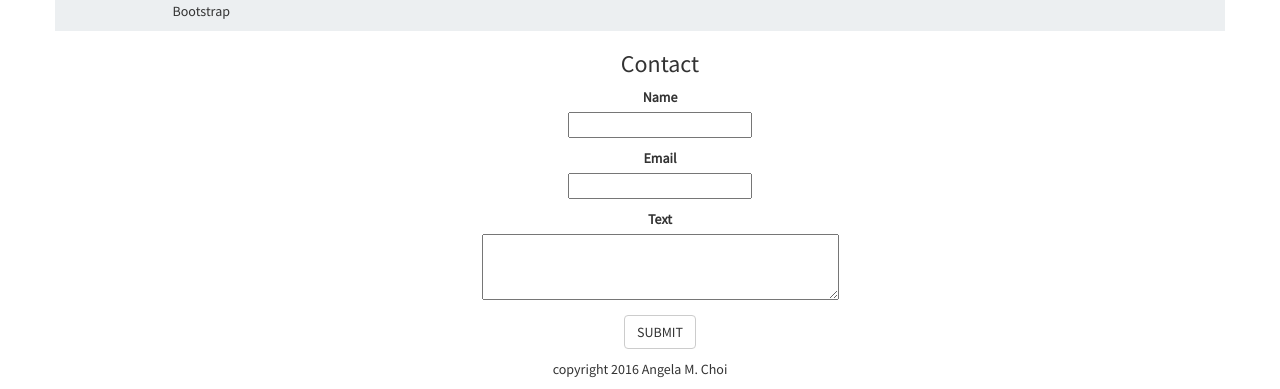
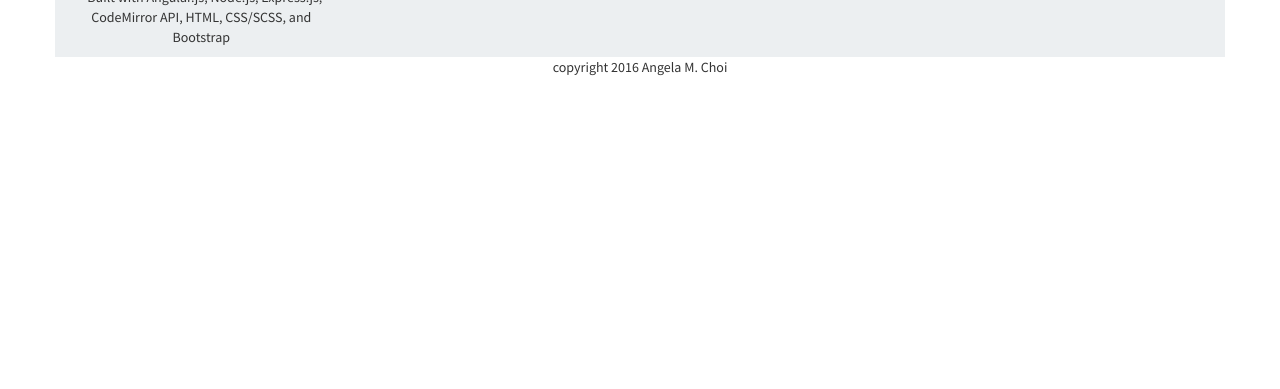
Before and after one commit to angelanjelly/portfolio, a website: page browser/html/index.html in a window 1280 px wide. Shown: the part 1031-1420 px from the top of the page. After the commit the page ends 1118 px from the top, so only its background shows below. Drawn offline with nearby package versions, Linux system fonts and the light colour scheme; files that its build step writes are made by us from their sources.

Commit message:
got rid of contact section

```diff
--- a/browser/html/index.html
+++ b/browser/html/index.html
@@ -29,6 +29,7 @@
                 <img id="profile-picture" src="images/profile2.jpeg">
                 <h2>Angela _ M _ Choi</h2>
                 <h5><img src="images/pin_emoji.png" style="width: 20px;"> San Francisco, CA</h4>
+                <h5><a href="mailto:youremailaddress">Contact - angela.minchoi@gmail.com</a></h5>
                 <a href="https://github.com/angelanjelly" target="_blank">
                     <img src="images/github_icon.png" alt="Go to Angela's github profile" width="40">
                 </a>
@@ -115,36 +116,6 @@
                 </div>
             </div>
         </div>
-</section>
-    <section id="contact">
-        <form method="post" action="mailto:angela.minchoi@gmail.com">
-            <ul>
-                <li>
-                    <h3>Contact</h3>
-                </li>
-                <li>
-                    <label for="name">Name</label>
-                    <p>
-                        <input type="name" name="name" required /><br />
-                    </p>
-                </li>
-                <li>
-                    <label for="email">Email</label>
-                    <p>
-                        <input type="email" name="email" required />
-                    </p>
-                </li>
-                <li>
-                    <label for="textarea">Text</label>
-                    <p>
-                        <textarea cols="46" rows="3" name="comments"></textarea>
-                    </p>
-                </li>
-                <li>
-                <input class="btn btn-default" type="submit" value="SUBMIT" />
-                </li>
-            </ul>
-        </form>
     </section>
     <footer>
         <p>copyright 2016 Angela M. Choi</p>
```
